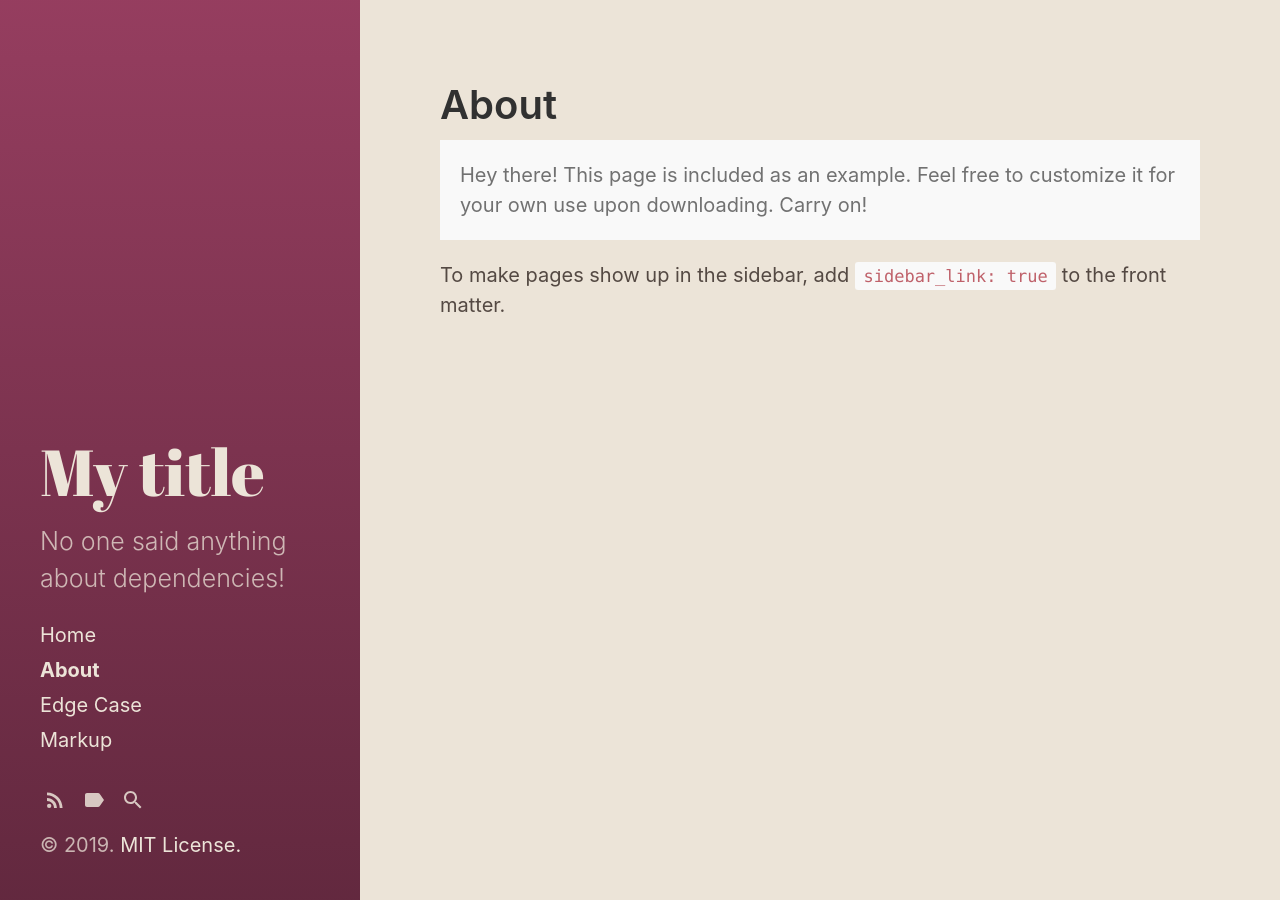
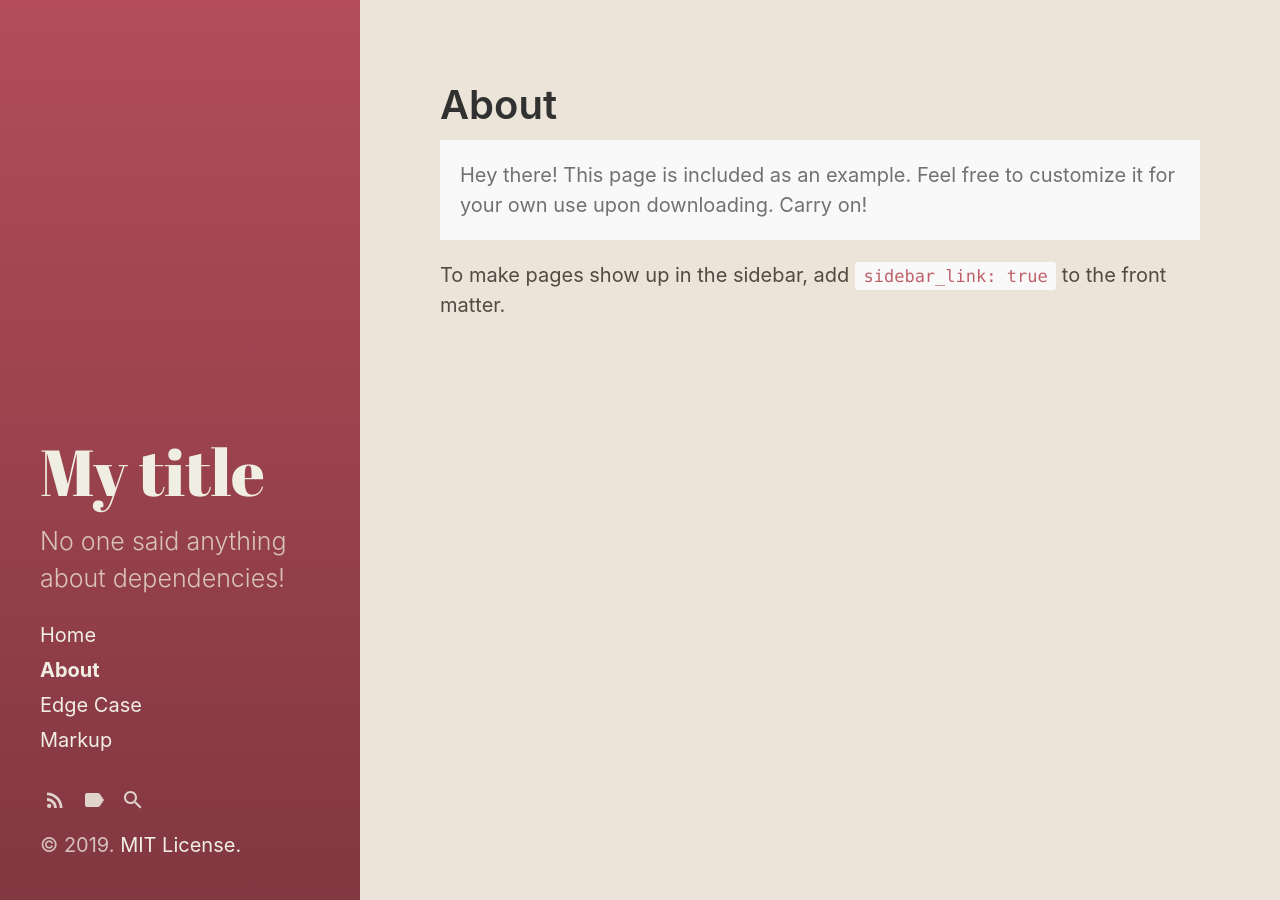
Before and after one commit to terribold/terribold.github.io, a Jekyll site: the page built from about.md, in a window 1280 px wide. Built offline with Jekyll 4.4.1, drawn with Linux system fonts in a browser that asks for light colours.

Commit message:
Update _variables.scss

```diff
--- a/_sass/hydeout/_variables.scss
+++ b/_sass/hydeout/_variables.scss
@@ -45,8 +45,8 @@ $code-font-family: Menlo, Monaco, "Courier New", monospace !default;
 $code-color: #bf616a !default;
 
 // Hyde theming
-$sidebar-bg-color: #7c334f !default; /* #202020 */
-$sidebar-fg-color: #ece4d8 !default; /* white */
+$sidebar-bg-color: #9A424D !default; /* #202020 */
+$sidebar-fg-color: #F0EEE3 !default; /* white */
 $sidebar-sticky: true !default;
 $layout-reverse: false !default;
 
```
